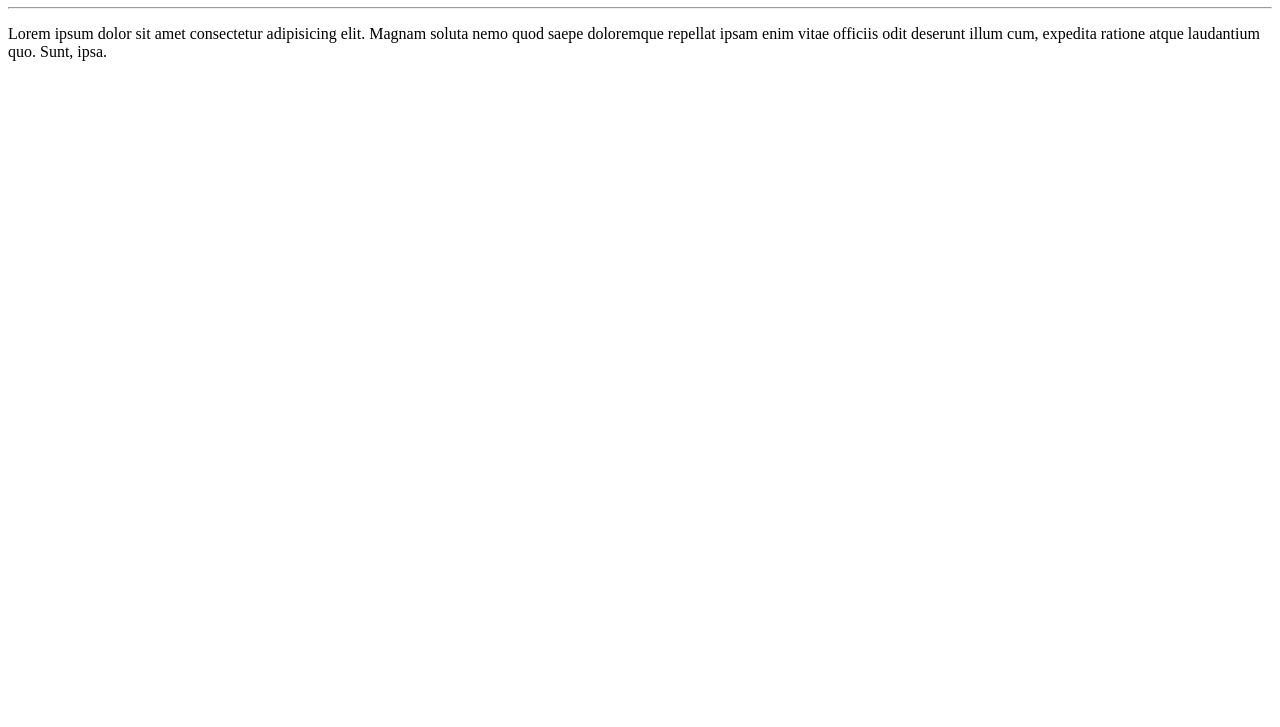
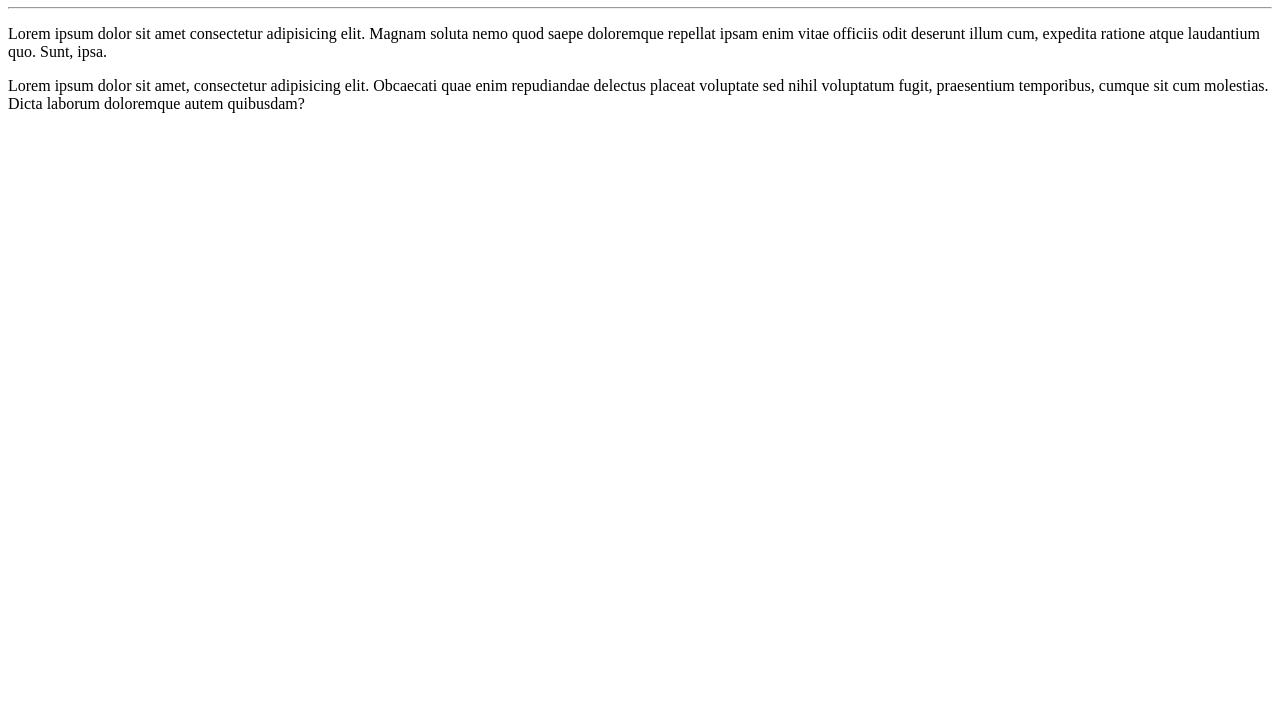
Before and after one commit to omessiasdev/Ola-mundo, a plain HTML site: page site-exemplo/index.html in a window 1280 px wide. Shown: the part 73-800 px from the top of the page. Drawn offline with Linux system fonts and the light colour scheme.

Commit message:
add um paragrafo

```diff
--- a/site-exemplo/index.html
+++ b/site-exemplo/index.html
@@ -10,5 +10,7 @@
     <h1>Olá mundo</h1>
     <hr>
     <p>Lorem ipsum dolor sit amet consectetur adipisicing elit. Magnam soluta nemo quod saepe doloremque repellat ipsam enim vitae officiis odit deserunt illum cum, expedita ratione atque laudantium quo. Sunt, ipsa.</p>
+    <p>Lorem ipsum dolor sit amet, consectetur adipisicing elit. Obcaecati quae enim repudiandae delectus placeat voluptate sed nihil voluptatum fugit, praesentium temporibus, cumque sit cum molestias. Dicta laborum doloremque autem quibusdam?
+    </p>
 </body>
 </html>
```
